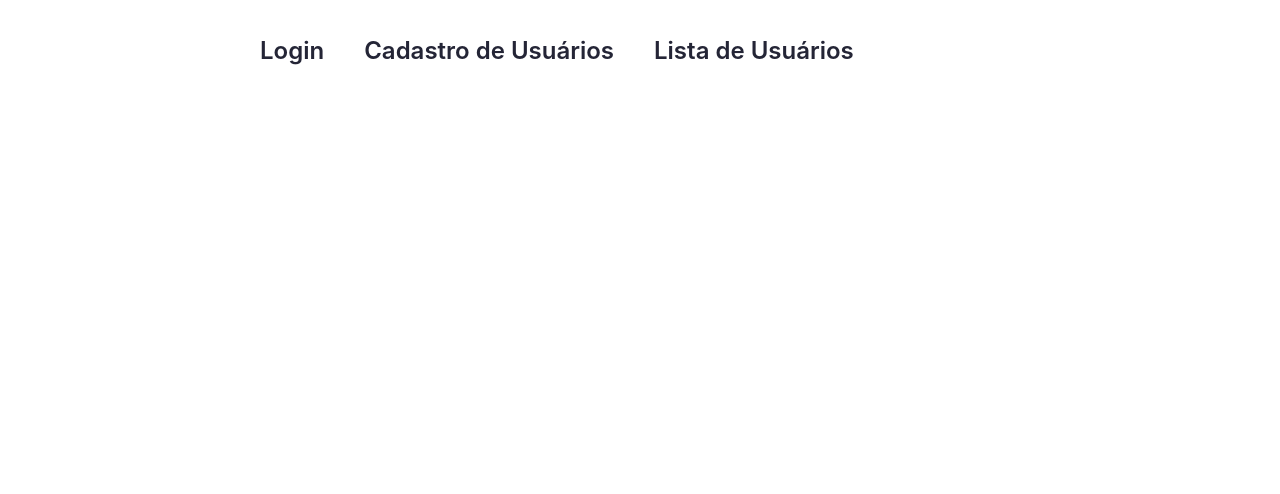
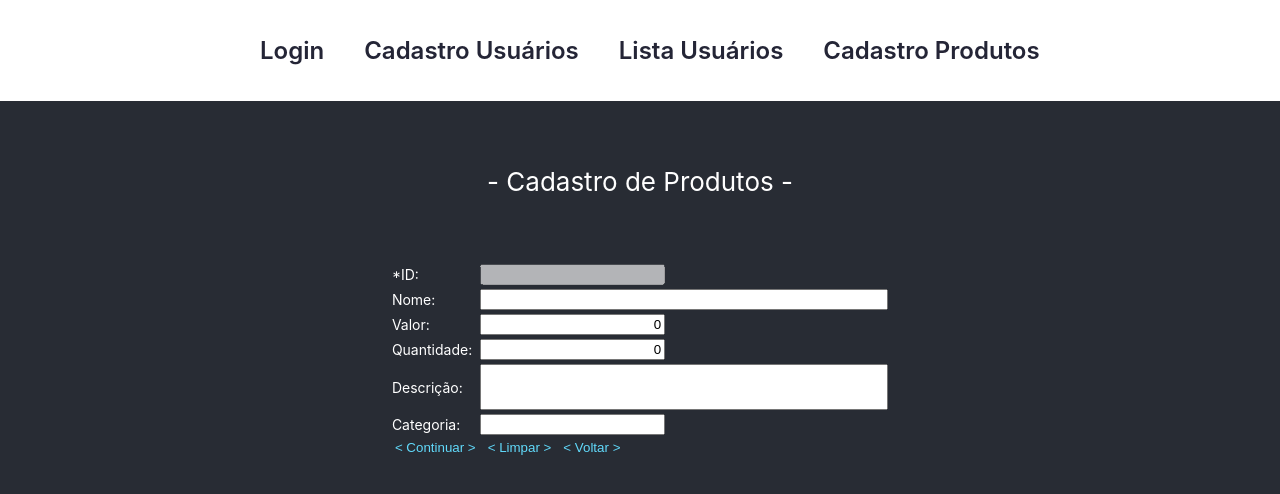
Before and after one commit to RodrigoHermanYduqs/Semana9-RodrigoHerman, a React (Create React App) app in the folder projeto-react/: page /cadproduto in a window 1280 px wide. Shown: the top 494 px of the page. Built offline with nearby package versions, Linux system fonts and the light colour scheme.

Commit message:
Semana10 - Rodrigo Herman
Semana10 - Rodrigo Herman

```diff
--- a/projeto-react/src/components/Menu/index.tsx
+++ b/projeto-react/src/components/Menu/index.tsx
@@ -7,11 +7,14 @@ export default function Menu(){
         label: 'Login',
         to: '/login'
       }, {
-        label: 'Cadastro de Usuários',
+        label: 'Cadastro Usuários',
         to: '/cadusuario'
       }, {
-        label: 'Lista de Usuários',
+        label: 'Lista Usuários',
         to: '/listausuario'
+      }, {
+        label: 'Cadastro Produtos',
+        to: '/cadproduto'
       }
     ];
 
--- /dev/null
+++ b/projeto-react/src/data/produtos.data.json
@@ -0,0 +1,18 @@
+[
+    {
+        "id": "111",
+        "nome": "Figura de ação Marvel Homem Aranha Hasbro",
+        "valor": 70.0,
+        "quantidadeDisponivel": 10,
+        "descricao": "Produto novo, bem acabado, alegria para colecionadores",
+        "categoria": "Brinquedo"
+    },
+    {
+        "id": "222",
+        "nome": "Carrinho de madeira",
+        "valor": 20.0,
+        "quantidadeDisponivel": 5,
+        "descricao": "Feito com materiais natuais, para crianças de pouca idade.",
+        "categoria": "Brinquedo"
+    }
+]
--- a/projeto-react/src/pages/App.css
+++ b/projeto-react/src/pages/App.css
@@ -8,6 +8,13 @@
   justify-content: center;
   font-size: calc(10px + 2vmin);
   color: white;
+}
+
+.botao {
+  background-color: transparent;
+  border: none;
+  color: #61dafb;
+  cursor: pointer;
 }
 
 .App-logo {
--- /dev/null
+++ b/projeto-react/src/pages/CadProduto/index.tsx
@@ -0,0 +1,101 @@
+import { ProdutoType } from '../../types/Produto.type';
+import './../App.css';
+import produtos from './../../data/produtos.data.json';
+import { useParams, useNavigate } from 'react-router-dom';
+
+export default function CadProduto(){
+    const { id } = useParams();
+    const navigate = useNavigate();
+    let produtoSelecionado = produtos.find(item => item.id === id) as ProdutoType;
+
+    if (!produtoSelecionado){
+      produtoSelecionado = {
+          id: '',
+          nome: '',
+          valor: 0,
+          quantidadeDisponivel: 0,
+          descricao: '',
+          categoria: ''
+      }
+    }
+
+    return (
+      <>
+      <header className="App-header">
+      - Cadastro de Produtos -
+      </header>
+      <div className="App">
+         <form>
+              <table>
+                  <tr>
+                      <td>
+                          <label htmlFor="labelProdutoId">*ID:&nbsp;</label>
+                      </td>
+                      <td>
+                          <input type="text" name="id" id="id" value={produtoSelecionado.id} disabled></input>
+                      </td>
+                  </tr>
+                  <tr>
+                      <td>
+                          <label htmlFor="labelProdutoNome">
+                              Nome:&nbsp;
+                          </label>
+                      </td>
+                      <td>
+                          <input type="text" name="nome" id="nome" value={produtoSelecionado.nome} style={{width: '400px', textAlign: 'left'}}>
+                          </input>
+                      </td>
+                  </tr>
+                  <tr>
+                      <td>
+                          <label htmlFor="labelProdutoValor">
+                              Valor:&nbsp;
+                          </label>
+                      </td>
+                      <td>
+                          <input type="text" name="valor" id="valor" value={produtoSelecionado.valor} style={{textAlign: 'right'}}>
+                          </input>
+                      </td>
+                  </tr>
+                  <tr>
+                      <td>
+                          <label htmlFor="labelProdutoQtde">
+                              Quantidade:&nbsp;
+                          </label>
+                      </td>
+                      <td>
+                          <input type="text" name="quantidadeDisponivel" id="quantidadeDisponivel" value={produtoSelecionado.quantidadeDisponivel} style={{textAlign: 'right'}}>
+                          </input>
+                      </td>
+                  </tr>
+                  <tr>
+                      <td>
+                          <label htmlFor="labelProdutoDescricao">
+                              Descrição:&nbsp;
+                          </label>
+                      </td>
+                      <td>
+                          <input type="text" name="descricao" id="descricao" value={produtoSelecionado.descricao} style={{width: '400px', height: '40px', textAlign: 'left'}}>
+                          </input>
+                      </td>
+                  </tr>
+                  <tr>
+                      <td>
+                          <label htmlFor="labelProdutoCategoria">
+                              Categoria:&nbsp;
+                          </label>
+                      </td>
+                      <td>
+                          <input type="text" name="categoria" id="categoria" value={produtoSelecionado.categoria}>
+                          </input>
+                      </td>
+                  </tr>
+              </table>
+              <input className="botao" type="submit" value='< Continuar >'></input>
+              <input className="botao" type="button" value='< Limpar >' onClick={() => navigate('/cadproduto')}></input>
+              <button className="botao" onClick={() => navigate(-1)}>{'< Voltar >'}</button>
+          </form>
+      </div>
+      </>
+    );
+}
--- a/projeto-react/src/pages/CadUsuario/index.tsx
+++ b/projeto-react/src/pages/CadUsuario/index.tsx
@@ -1,17 +1,19 @@
 import './../App.css';
+import { UsuarioType } from '../../types/Usuario.type';
 import usuarios from './../../data/usuarios.data.json';
 import { useParams, useNavigate } from 'react-router-dom';
 
 export default function CadUsuario() {
   const { id } = useParams();
   const navigate = useNavigate();
-  let usuarioSelecionado = usuarios.find(item => item.id === id);
+  let usuarioSelecionado = usuarios.find(item => item.id === id) as UsuarioType;
 
   if (!usuarioSelecionado){
     usuarioSelecionado = {
         id: '',
         nome: '',
-        email: ''
+        email: '',
+        senha: ''
     }
   }
 
@@ -65,8 +67,9 @@ export default function CadUsuario() {
                     </td>
                 </tr>
             </table>
-            <input type="submit" value='Continuar'></input>
-            <input type="button" value='Limpar' onClick={() => navigate('/cadusuario')}></input>
+            <input className='botao' type="submit" value='< Continuar >'></input>
+            <input className='botao'type="button" value='< Limpar >' onClick={() => navigate('/cadusuario')}></input>
+            <button className="botao" onClick={() => navigate(-1)}>{'< Voltar >'}</button>
         </form>
     </div>
     </>
--- a/projeto-react/src/pages/ListaUsuario/index.tsx
+++ b/projeto-react/src/pages/ListaUsuario/index.tsx
@@ -1,11 +1,11 @@
 import usuarios from './../../data/usuarios.data.json';
-import { useState, useEffect } from 'react';
-import { Link } from 'react-router-dom';
+import { Link, useNavigate } from 'react-router-dom';
 import './../App.css';
 
 export default function ListaUsuario(){
     //const [lista, setLista] = useState(usuarios);
     const lista = usuarios;
+    const navigate = useNavigate();
 
     return(
         <>
@@ -32,6 +32,7 @@ export default function ListaUsuario(){
                     ))}
                 </tbody>
                 </table>
+                <button className="botao" onClick={() => navigate(-1)}>{'< Voltar >'}</button>
             </div>
         </>
     );
--- a/projeto-react/src/pages/Login/index.tsx
+++ b/projeto-react/src/pages/Login/index.tsx
@@ -31,8 +31,8 @@ export default function Login(){
                   </tr>
                 </tbody>
               </table>
-              <input type="submit" value='Continuar'></input>
-              <input type="reset" value='Limpar'></input>
+              <input type="submit" className="botao" value='< Continuar >'></input>
+              <input type="reset" className="botao" value='< Limpar >'></input>
           </form>
        </div>
        </>
--- a/projeto-react/src/routes.tsx
+++ b/projeto-react/src/routes.tsx
@@ -3,6 +3,7 @@ import CadUsuario from './pages/CadUsuario';
 import Menu from './components/Menu';
 import Login from './pages/Login';
 import ListaUsuario from './pages/ListaUsuario';
+import CadProduto from './pages/CadProduto';
 
 export default function AppRouter(){
     return(
@@ -10,10 +11,13 @@ export default function AppRouter(){
         <Router>
             <Menu/>
           <Routes>
-            <Route path='/login' element={<Login/>} />
-            <Route path='/cadusuario' element={<CadUsuario />} />
-            <Route path='/cadusuario/:id' element={<CadUsuario />} />
-            <Route path='/listausuario' element={<ListaUsuario />} />
+              <Route path='/login' element={<Login/>} />
+              <Route path='/cadusuario' element={<CadUsuario />} />
+              <Route path='/cadusuario/:id' element={<CadUsuario />} />
+              <Route path='/listausuario' element={<ListaUsuario />} />
+              <Route path='/cadproduto' element={<CadProduto />} />
+              <Route path='/cadproduto/:id' element={<CadProduto />} />
+              <Route path='*' element={<Login />} />
           </Routes>
         </Router>
       </main>
```
Also changed, not shown: projeto-react/src/types/Produto.type.ts (added, +8 -0 lines), projeto-react/src/types/Usuario.type.ts (added, +7 -0 lines), 2 other files (tests, documents, lock files or other folders).
